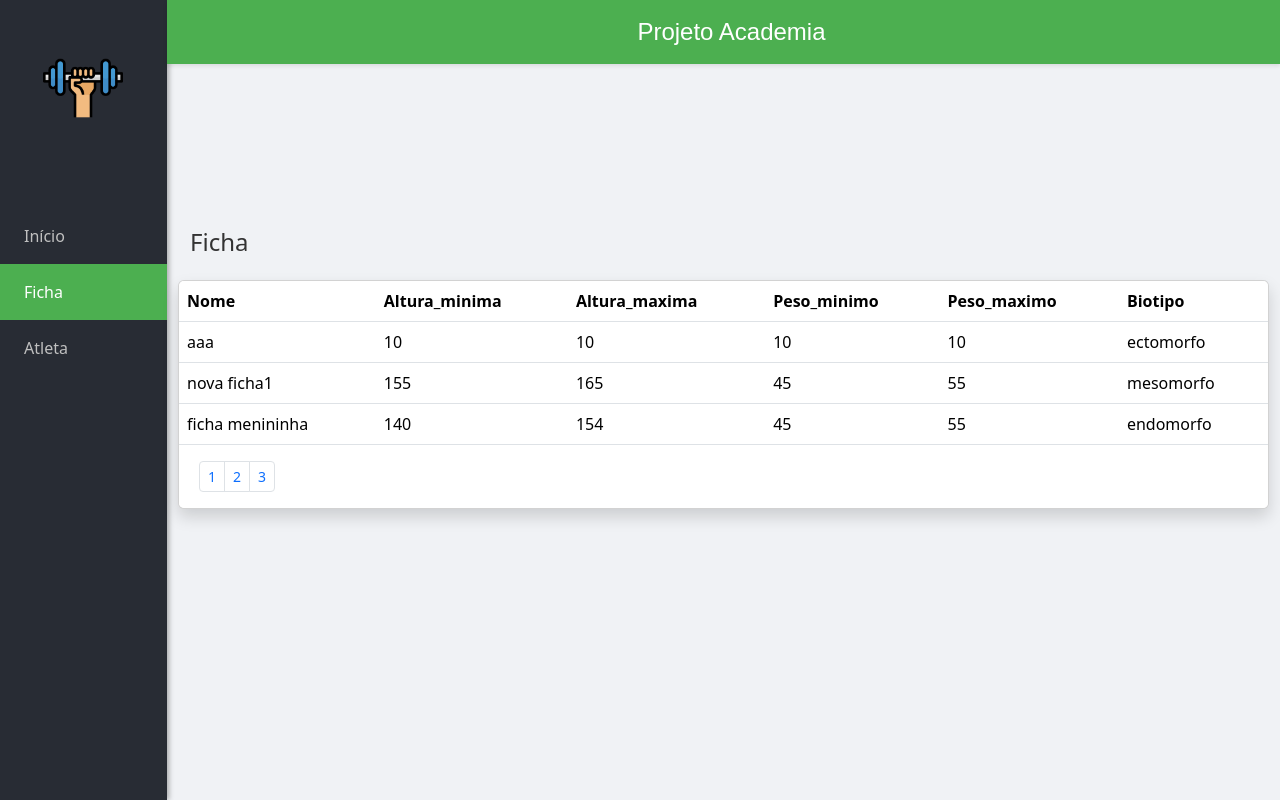
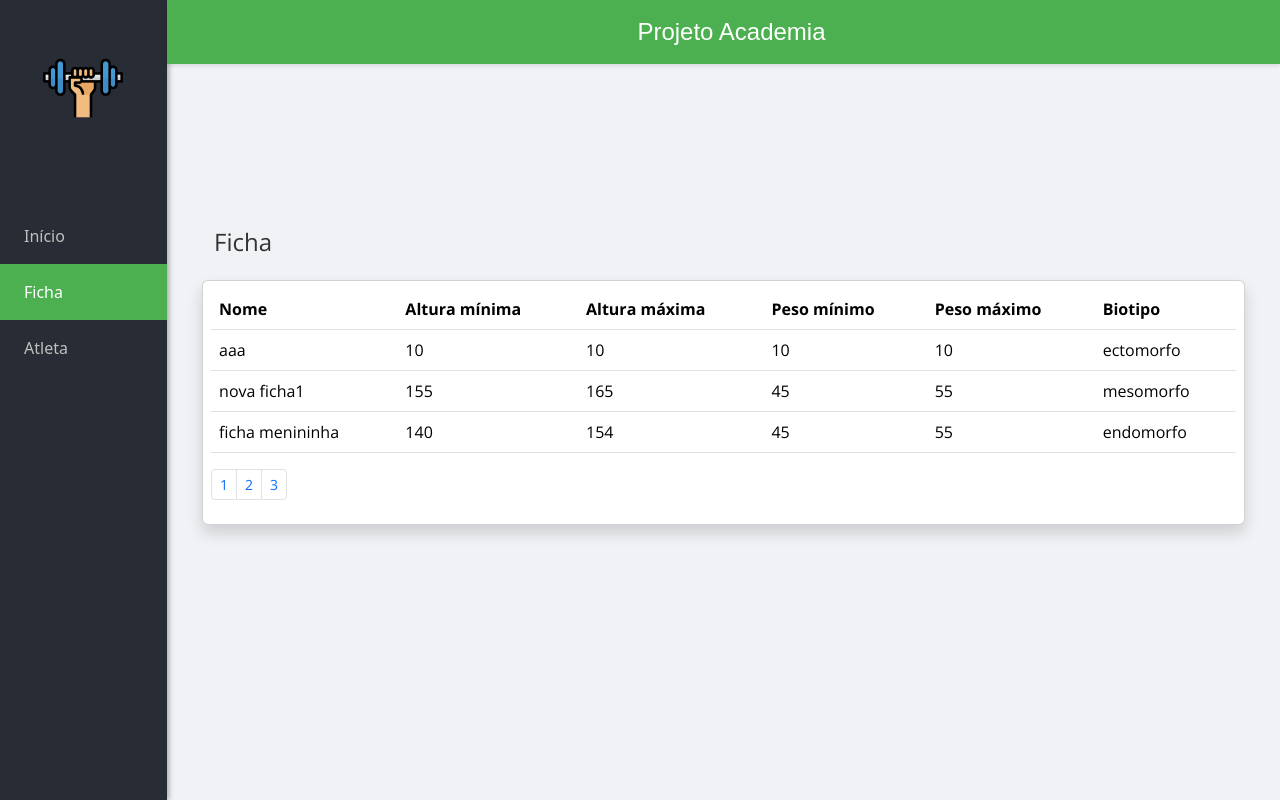
Before and after one commit to joaomarcelo09/ficha-acad-ui, a Vue app: page /ficha/list in a window 1280 px wide. Built offline with nearby package versions, Linux system fonts and the light colour scheme; no server answers.

Commit message:
feat: new font and style

```diff
--- a/index.html
+++ b/index.html
@@ -5,7 +5,12 @@
     <link rel="icon" href="/academia.png" />
     <meta name="viewport" content="width=device-width, initial-scale=1.0" />
     <title>Ficha Academia</title>
-
+    <link rel="preconnect" href="https://fonts.googleapis.com" />
+    <link rel="preconnect" href="https://fonts.gstatic.com" crossorigin />
+    <link
+      href="https://fonts.googleapis.com/css2?family=Open+Sans:ital,wght@0,300..800;1,300..800&display=swap"
+      rel="stylesheet"
+    />
     <!-- bootstrap -->
     <link
       href="https://cdn.jsdelivr.net/npm/bootstrap@5.3.3/dist/css/bootstrap.min.css"
--- a/src/components/List.vue
+++ b/src/components/List.vue
@@ -16,8 +16,9 @@ const create = (): void => {
 </script>
 
 <template>
+  <div class="list px-4">
     <div class="container-fluid page-title">{{ title }}</div>
-  <div class="card shadow overflow-x">
+    <div class="card shadow p-2 overflow-x">
       <table class="table">
         <thead>
           <tr>
@@ -32,7 +33,7 @@ const create = (): void => {
           </tr>
         </tbody>
       </table>
-    <div class="container mx-2">
+      <div>
         <nav>
           <ul class="pagination pagination-sm">
             <li v-for="pages in pagination" :key="pages" class="page-item">
@@ -42,9 +43,14 @@ const create = (): void => {
         </nav>
       </div>
     </div>
+  </div>
 </template>
 
 <style scoped>
+.list {
+  font-family: 'Open Sans', sans-serif;
+}
+
 .body {
   margin-top: 2rem;
   width: 100%;
--- a/src/style.css
+++ b/src/style.css
@@ -1,5 +1,6 @@
 :root {
   --arial: 'Arial', sans-serif;
+  --opens-sans: "Open Sans", sans-serif;
 
   --light-gray: #f0f2f5;
   --white: #ffffff;
--- a/src/views/AthleteView.vue
+++ b/src/views/AthleteView.vue
@@ -20,9 +20,9 @@ const gettedByStore = ref([
 ])
 
 const pages = ref([1, 2, 3])
+const columns = ['Peso', 'Altura', 'Biotipo', 'Status', 'Criado em']
 const fieldsSelected = ['peso', 'altura', 'biotipo', 'status', 'created_at']
 
-const columns = computed(() => getColumnsByJson(gettedByStore.value, fieldsSelected))
 const rows = computed(() => getRowsByJson(gettedByStore.value, fieldsSelected))
 </script>
 
--- a/src/views/FichaView.vue
+++ b/src/views/FichaView.vue
@@ -80,8 +80,8 @@ const fieldsSelected = [
   'peso_maximo',
   'biotipo'
 ]
+const columns = ['Nome', 'Altura mínima', 'Altura máxima', 'Peso mínimo', 'Peso máximo', 'Biotipo']
 
-const columns = computed(() => getColumnsByJson(gettedByStore.value, fieldsSelected))
 const rows = computed(() => getRowsByJson(gettedByStore.value, fieldsSelected))
 
 const openCreate = () => {
```
Lines whose indentation alone changed are shown as unchanged.
